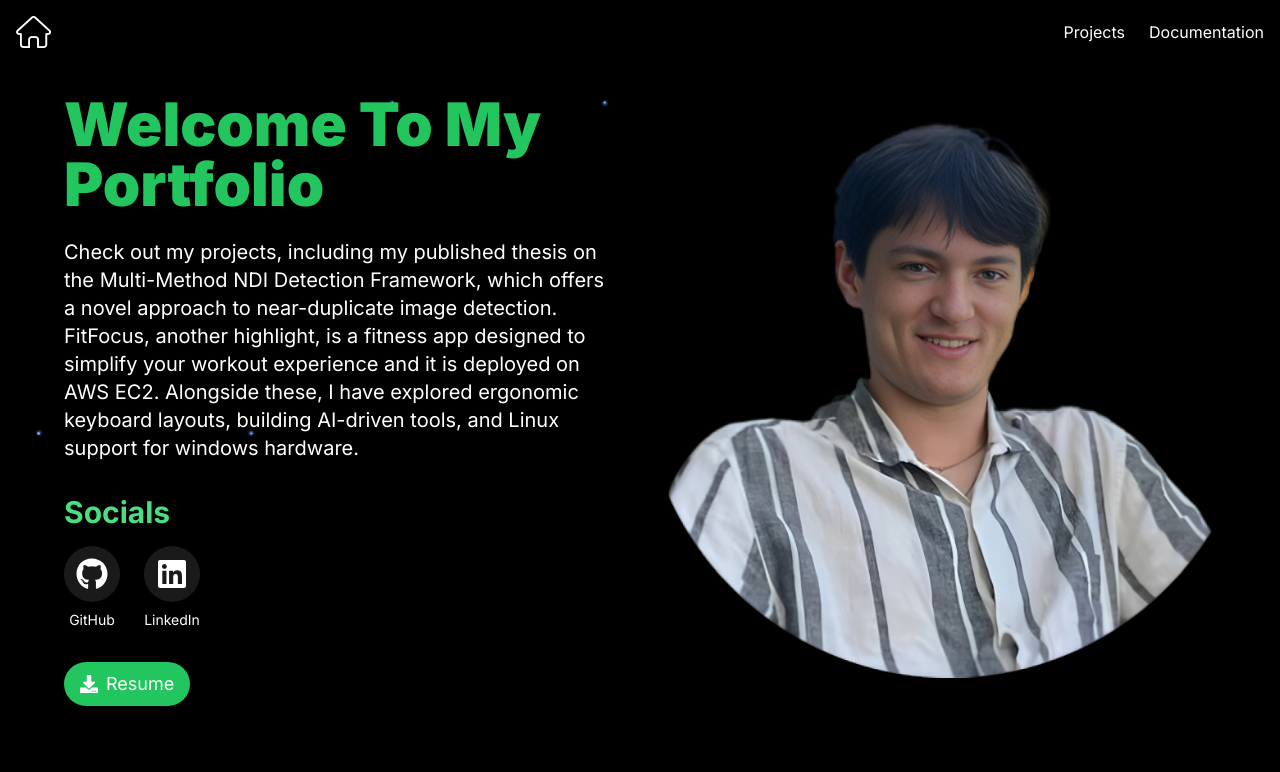
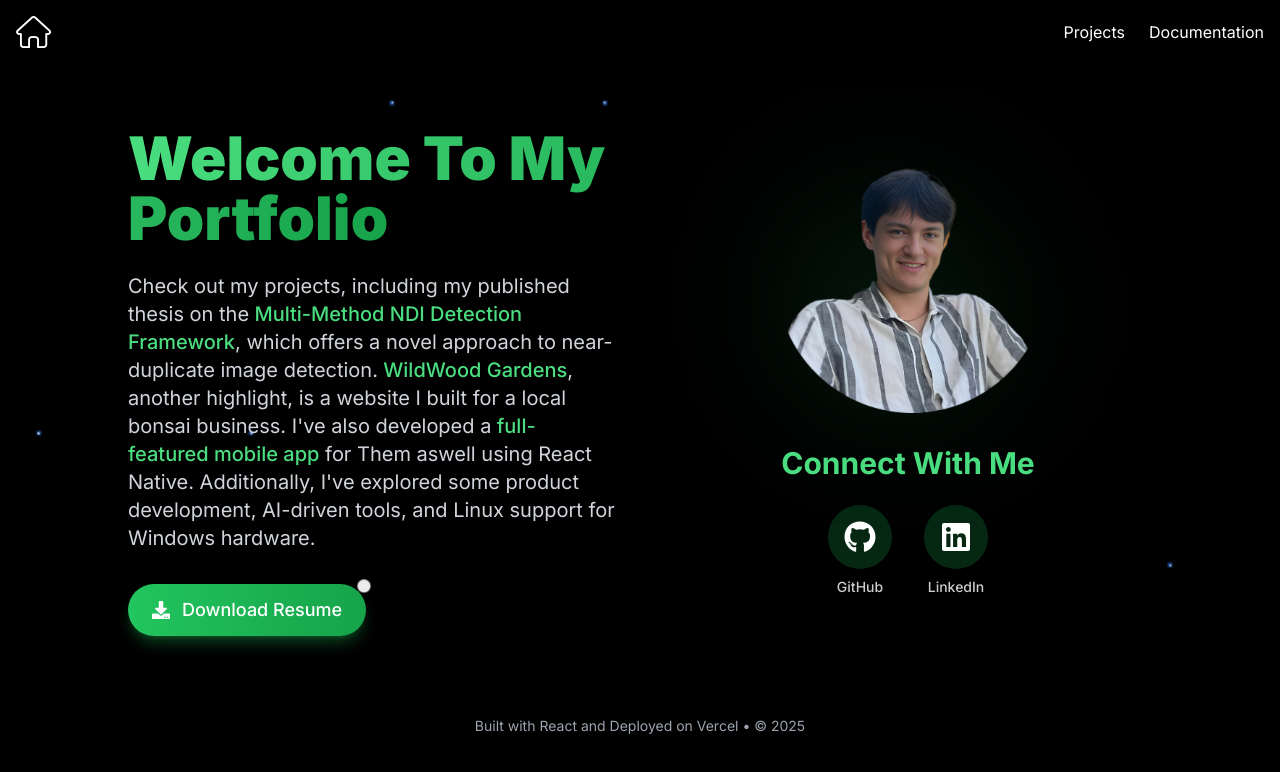
Before and after one commit to Logan-Fouts/logan-logs, a Next.js app: page / in a window 1280 px wide. Shown: the top 772 px of the page. Built offline with nearby package versions, Linux system fonts and the light colour scheme.

Commit message:
updated homepage and bonsai screenshot

```diff
--- a/src/app/page.jsx
+++ b/src/app/page.jsx
@@ -1,8 +1,7 @@
 /* eslint-disable @next/next/no-img-element */
 "use client"
-import React from "react";
+import React, { useEffect, useState } from "react";
 import { motion } from "framer-motion";
-import Image from "next/image";
 import { FaDownload, FaGithub, FaLinkedin } from "react-icons/fa";
 import Navbar from "./components/NavBar.client";
 import GlowingStarsBackgroundCard from "./components/glowing-stars.tsx";
@@ -16,43 +15,116 @@ const SocialLink = ({ href, icon, label }) => (
     whileHover={{ scale: 1.1 }}
     whileTap={{ scale: 0.95 }}
   >
-    <div className="p-3 bg-white bg-opacity-10 rounded-full group-hover:bg-opacity-20 transition-all duration-300">
+    <div className="p-4 bg-green-500 bg-opacity-20 rounded-full group-hover:bg-opacity-30 group-hover:bg-green-500 transition-all duration-300">
       {icon}
     </div>
-    <span className="mt-2 text-sm">{label}</span>
+    <span className="mt-2 text-sm font-medium opacity-80 group-hover:opacity-100">{label}</span>
   </motion.a>
 );
 
+const TypingEffect = ({ text }) => {
+  const [displayText, setDisplayText] = useState("");
+  const [currentIndex, setCurrentIndex] = useState(0);
+
+  useEffect(() => {
+    if (currentIndex < text.length) {
+      const timeout = setTimeout(() => {
+        setDisplayText(prev => prev + text[currentIndex]);
+        setCurrentIndex(prevIndex => prevIndex + 1);
+      }, 100);
+
+      return () => clearTimeout(timeout);
+    }
+  }, [currentIndex, text]);
+
+  return <span>{displayText}</span>;
+};
 export default function Home() {
   return (
     <div className="relative w-screen h-screen overflow-auto bg-black text-white">
       <GlowingStarsBackgroundCard className="z-0" />
       <Navbar isLanding={true} />
-      <main className="relative z-10 flex flex-col items-center justify-center min-h-screen px-4 py-20">
+      <main className="relative z-10 flex flex-col items-center justify-center min-h-screen lg:px-32 md:px-4 sm:px-4 pt-20">
         <div className="container mx-auto max-w-6xl">
-          <div className="grid grid-cols-1 md:grid-cols-2 gap-12 items-center">
+          <div className="grid grid-cols-1 md:grid-cols-2 gap-12 items-start">
+            {/* Left Column - Text Content */}
             <motion.div
-              initial={{ opacity: 0, y: 20 }}
-              animate={{ opacity: 1, y: 0 }}
+              initial={{ opacity: 0, x: -50 }}
+              animate={{ opacity: 1, x: 0 }}
               transition={{ duration: 0.8 }}
               className="text-center md:text-left"
             >
-              <h1 className="font-black text-5xl sm:text-6xl mb-6 bg-clip-text text-green-500">
-                Welcome To My Portfolio
+              <h1 className="font-black text-5xl sm:text-6xl mb-6">
+                <span className="bg-gradient-to-r from-green-400 to-green-600 bg-clip-text text-transparent">
+                  <TypingEffect text="Welcome To My Portfolio" />
+                </span>
               </h1>
-              <p className="font-normal text-white text-lg sm:text-xl mb-8 max-w-xl">
-                Check out my projects, including my published thesis on the Multi-Method NDI Detection Framework, which offers a novel approach to near-duplicate image detection. FitFocus, another highlight, is a fitness app designed to simplify your workout experience and it is deployed on AWS EC2. Alongside these, I have explored ergonomic keyboard layouts, building AI-driven tools, and Linux support for windows hardware.
-              </p>
+              <motion.p
+                initial={{ opacity: 0 }}
+                animate={{ opacity: 1 }}
+                transition={{ delay: 0.5, duration: 0.8 }}
+                className="font-normal text-gray-300 text-lg sm:text-xl mx-auto mb-8 max-w-xl leading-relaxed"
+              >
+                Check out my projects, including my published thesis on the
+                <span className="text-green-400 font-medium"> Multi-Method NDI Detection Framework</span>,
+                which offers a novel approach to near-duplicate image detection.
+                <span className="text-green-400 font-medium"> WildWood Gardens</span>, another highlight,
+                is a website I built for a local bonsai business. I've also developed a
+                <span className="text-green-400 font-medium"> full-featured mobile app</span> for Them aswell
+                using React Native. Additionally, I've explored some product development,
+                AI-driven tools, and Linux support for Windows hardware.
+              </motion.p>
+              <motion.a
+                href="/CV.pdf"
+                download="Logan_Fouts_CV.pdf"
+                className="relative inline-flex items-center px-6 py-3 bg-gradient-to-r from-green-500 to-green-600 text-white rounded-full hover:from-green-600 hover:to-green-700 transition-all duration-300 text-lg font-medium shadow-lg shadow-green-500/30"
+                whileHover={{ scale: 1.05, boxShadow: "0 10px 25px -5px rgba(34, 197, 94, 0.4)" }}
+                whileTap={{ scale: 0.95 }}
+              >
+                <FaDownload className="mr-3" />
+                Download Resume
+                <motion.span
+                  className="absolute -right-1 -top-1 w-3 h-3 bg-white rounded-full"
+                  animate={{
+                    scale: [1, 1.3, 1],
+                    opacity: [1, 0.8, 1]
+                  }}
+                  transition={{
+                    duration: 2,
+                    repeat: Infinity,
+                    repeatType: "loop"
+                  }}
+                />
+              </motion.a>
+            </motion.div>
+
+            {/* Right Column - Image and Connect Section */}
+            <div className="flex flex-col items-center pt-10">
+              <motion.div
+                initial={{ opacity: 0, scale: 0.9, rotate: -5 }}
+                animate={{ opacity: 1, scale: 1, rotate: 0 }}
+                transition={{ duration: 0.8, delay: 0.3 }}
+                className="relative w-4/5 md:w-1/2 mb-8"
+              >
+                <div className="absolute inset-0 bg-gradient-to-tr from-green-500/20 to-transparent rounded-full blur-3xl" />
+                <img
+                  src="/jag2.png"
+                  alt="Logan Logs Logo"
+                  className="relative z-10 transform transition-transform duration-500 hover:scale-105 w-full h-auto max-w-md mx-auto"
+                />
+              </motion.div>
+
+              {/* Connect With Me Section */}
               <motion.div
                 initial={{ opacity: 0 }}
                 animate={{ opacity: 1 }}
-                transition={{ delay: 0.5, duration: 0.8 }}
-                className="mb-8"
+                transition={{ delay: 0.8, duration: 0.8 }}
+                className="w-full text-center"
               >
-                <h2 className="font-bold text-2xl sm:text-3xl mb-4 text-green-400">
-                  Socials
+                <h2 className="font-bold text-2xl sm:text-3xl mb-6 text-green-400">
+                  Connect With Me
                 </h2>
-                <div className="flex justify-center md:justify-start space-x-6 text-white">
+                <div className="flex justify-center space-x-8 text-white">
                   <SocialLink
                     href="https://github.com/Logan-Fouts"
                     icon={<FaGithub className="w-8 h-8" />}
@@ -65,31 +137,18 @@ export default function Home() {
                   />
                 </div>
               </motion.div>
-              <motion.a
-                href="/CV.pdf"
-                download="Logan_Fouts_CV.pdf"
-                className="relative inline-flex items-center px-4 py-2 bg-green-500 text-white rounded-full hover:bg-green-600 transition-colors text-lg"
-                whileHover={{ scale: 1.05 }}
-                whileTap={{ scale: 0.95 }}
-              >
-                <FaDownload className="mr-2" />
-                Resume
-              </motion.a>
-            </motion.div>
-            <motion.div
-              initial={{ opacity: 0, scale: 0.9 }}
-              animate={{ opacity: 1, scale: 1 }}
-              transition={{ duration: 0.8 }}
-              className="relative"
-            >
-              <img
-                src="/jag2.png"
-                alt="Logan Logs Logo"
-                className="mx-auto md:mx-0"
-              />
-            </motion.div>
+            </div>
           </div>
+
+          <motion.div
+            initial={{ opacity: 0, y: 50 }}
+            animate={{ opacity: 1, y: 0 }}
+            transition={{ delay: 1.2, duration: 0.8 }}
+            className="mt-16 text-center"
+          >
+          </motion.div>
         </div>
+        <p className="text-gray-400 text-sm bottom-0 text-center p-4">Built with React and Deployed on Vercel • © {new Date().getFullYear()}</p>
       </main>
     </div>
   );
--- a/src/pages/projects.jsx
+++ b/src/pages/projects.jsx
@@ -7,7 +7,7 @@ import { getAllPosts } from "../app/components/blogData";
 
 function PageSwitcher({ pages, currentPage, onPageChange }) {
   return (
-    <div className="w-1/4 bg-gray-900 text-center pb-10">
+    <div className="w-1/2 md:w-1/4 bg-gray-900 text-center pb-10">
       {Array.from({ length: pages }, (_, i) => i + 1).map((pageNum) => (
         <button
           key={pageNum}
```
Also changed, not shown: public/bonsai-website.png.
